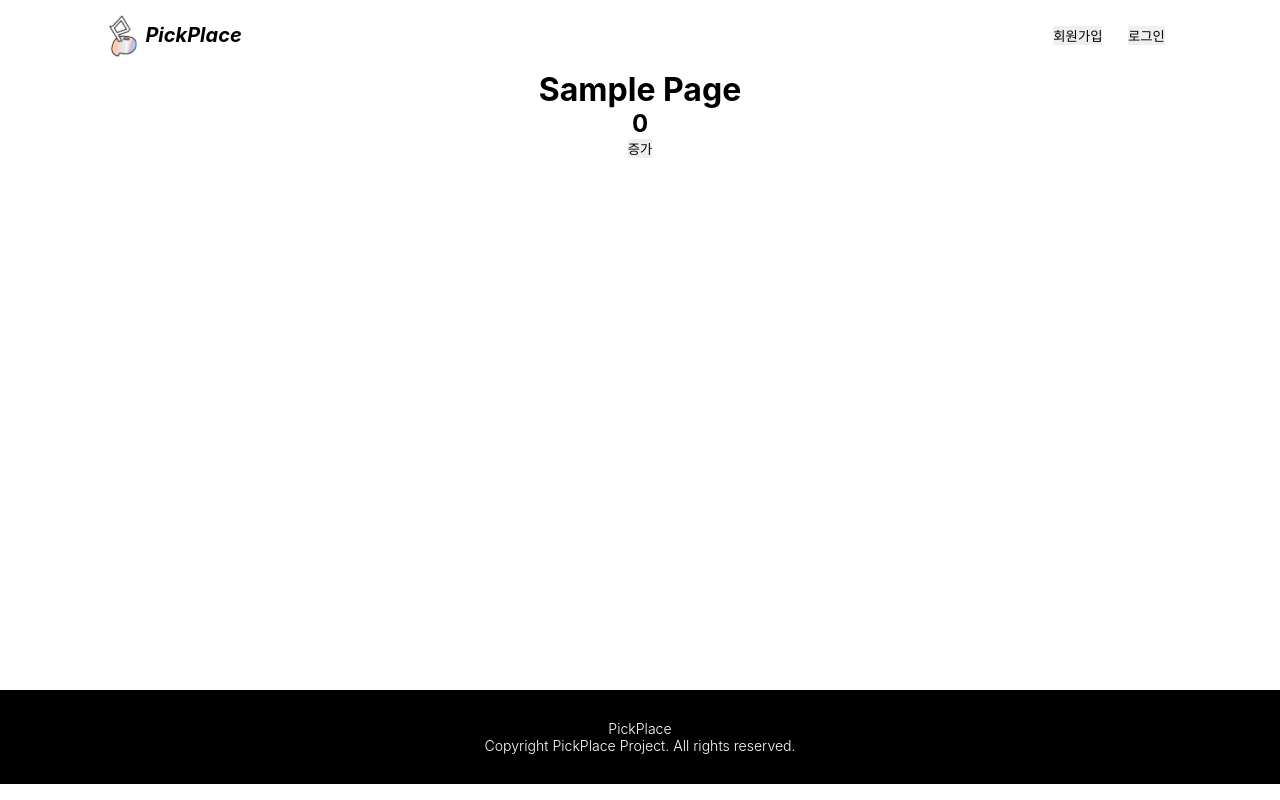
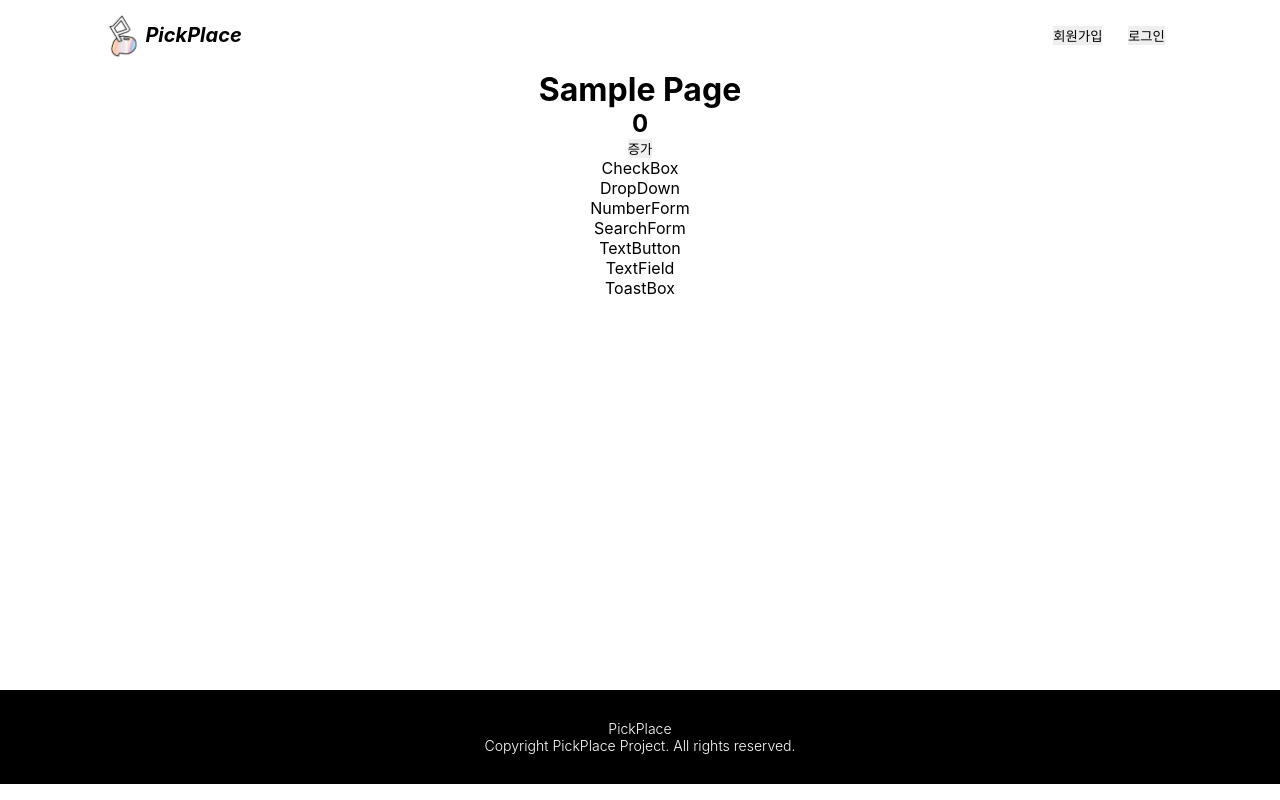
Before and after one commit to KangHayeonn/pickplace-client, a React (Create React App) app in the folder front/: page /sample in a window 1280 px wide. Built offline with nearby package versions, Linux system fonts and the light colour scheme.

Commit message:
[ADD] : 공통 컴포넌트 파일 생성

```diff
--- /dev/null
+++ b/front/src/components/common/CheckBox.tsx
@@ -0,0 +1,7 @@
+import React from 'react';
+
+const CheckBox = () => {
+  return <div>CheckBox</div>;
+};
+
+export default CheckBox;
--- /dev/null
+++ b/front/src/components/common/DropDown.tsx
@@ -0,0 +1,7 @@
+import React from 'react';
+
+const DropDown = () => {
+  return <div>DropDown</div>;
+};
+
+export default DropDown;
--- /dev/null
+++ b/front/src/components/common/NumberForm.tsx
@@ -0,0 +1,7 @@
+import React from 'react';
+
+const NumberForm = () => {
+  return <div>NumberForm</div>;
+};
+
+export default NumberForm;
--- /dev/null
+++ b/front/src/components/common/SearchForm.tsx
@@ -0,0 +1,7 @@
+import React from 'react';
+
+const SearchForm = () => {
+  return <div>SearchForm</div>;
+};
+
+export default SearchForm;
--- /dev/null
+++ b/front/src/components/common/TextButton.tsx
@@ -0,0 +1,7 @@
+import React from 'react';
+
+const TextButton = () => {
+  return <div>TextButton</div>;
+};
+
+export default TextButton;
--- /dev/null
+++ b/front/src/components/common/TextField.tsx
@@ -0,0 +1,7 @@
+import React from 'react';
+
+const TextField = () => {
+  return <div>TextField</div>;
+};
+
+export default TextField;
--- /dev/null
+++ b/front/src/components/common/ToastBox.tsx
@@ -0,0 +1,7 @@
+import React from 'react';
+
+const ToastBox = () => {
+  return <div>ToastBox</div>;
+};
+
+export default ToastBox;
--- a/front/src/components/layout/Layout.tsx
+++ b/front/src/components/layout/Layout.tsx
@@ -1,8 +1,8 @@
 import { Outlet } from 'react-router-dom';
 import '../../styles/layout.scss';
 import React from 'react';
-import Header from '../common/Header';
-import Footer from '../common/Footer';
+import Header from './Header';
+import Footer from './Footer';
 
 const Layout = () => {
   return (
--- a/front/src/pages/SamplePage.tsx
+++ b/front/src/pages/SamplePage.tsx
@@ -3,6 +3,13 @@ import { useSelector, useDispatch } from 'react-redux';
 import { RootState } from '../store/modules';
 import { increase } from '../store/modules/sample';
 import Sample from '../api/sample';
+import CheckBox from '@/components/common/CheckBox';
+import DropDown from '@/components/common/DropDown';
+import NumberForm from '@/components/common/NumberForm';
+import SearchForm from '@/components/common/SearchForm';
+import TextButton from '@/components/common/TextButton';
+import TextField from '@/components/common/TextField';
+import ToastBox from '@/components/common/ToastBox';
 
 const SamplePage: React.FC = () => {
   const count = useSelector((state: RootState) => state.mock.count);
@@ -29,6 +36,13 @@ const SamplePage: React.FC = () => {
       <h1>Sample Page</h1>
       <h2>{count}</h2>
       <button onClick={onIncrease}>증가</button>
+      <CheckBox />
+      <DropDown />
+      <NumberForm />
+      <SearchForm />
+      <TextButton />
+      <TextField />
+      <ToastBox />
     </div>
   );
 };
```
Also changed, not shown: front/src/components/layout/Footer.tsx (renamed from front/src/components/common/Footer.tsx), front/src/components/layout/Header.tsx (renamed from front/src/components/common/Header.tsx).
